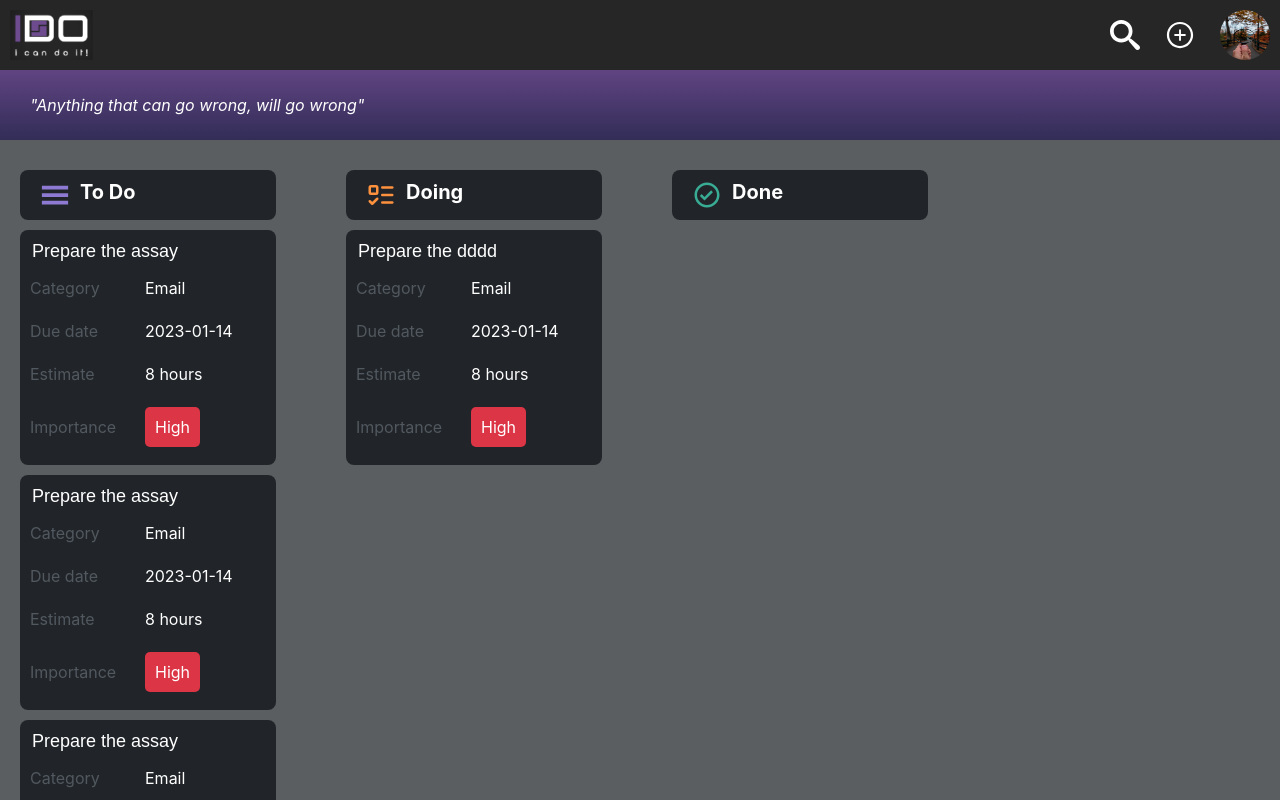
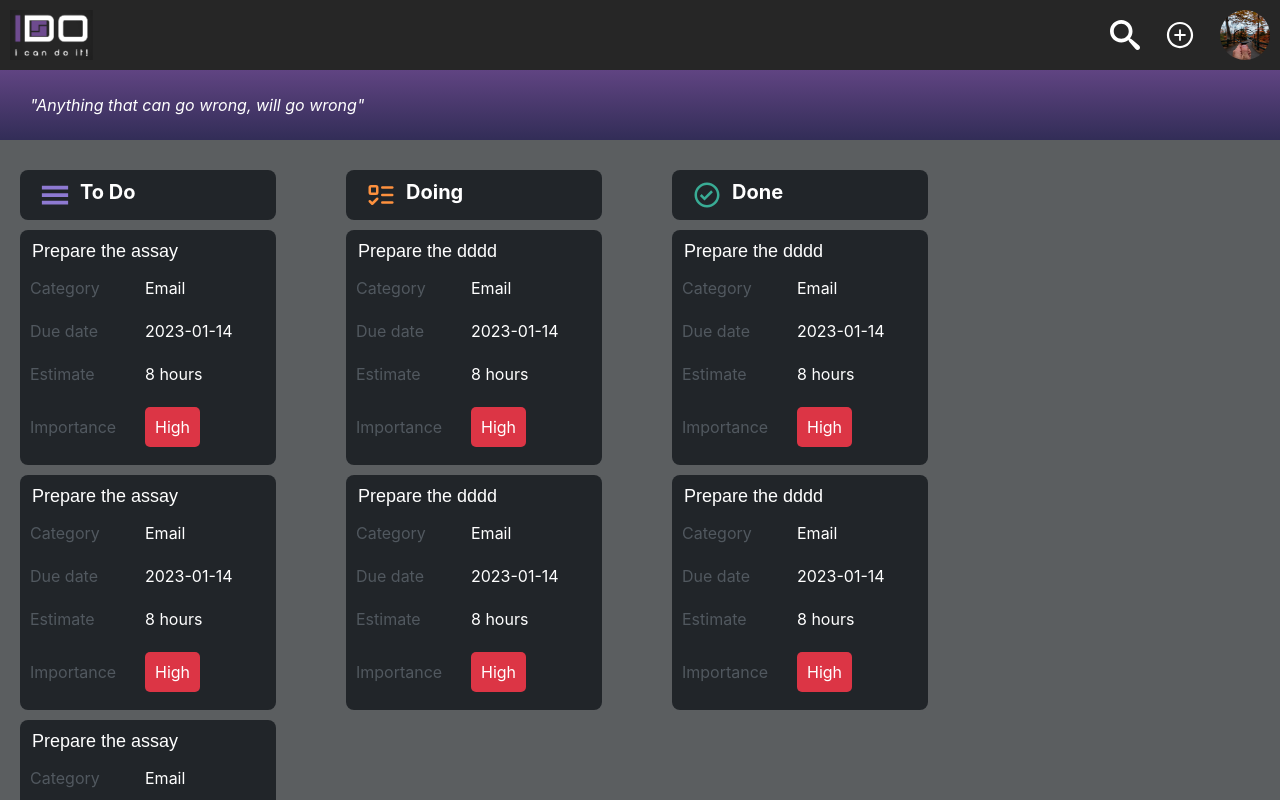
Before and after one commit to Mahmoudkhoder01/OSD-Front-end, a React (Create React App) app: page / in a window 1280 px wide. Built offline with nearby package versions, Linux system fonts and the light colour scheme.

Commit message:
let the edit open just for a specific card on each status

```diff
--- a/src/Components/TodoCard/TodoCard.jsx
+++ b/src/Components/TodoCard/TodoCard.jsx
@@ -33,16 +33,12 @@ const TodoCard = ({
     borderRadius: "5px",
   };
 
-  const [saveClicked, setSaveClicked] = useState(null);
-
   const handleEditClick = () => {
-    setIsEdit(!isEdit);
-    setSaveClicked(cardIndex);
+    setIsEdit(cardIndex);
   };
 
   const handleSaveClick = () => {
-    setIsEdit(false);
-    setSaveClicked(null);
+    setIsEdit(null);
   };
 
   return (
@@ -52,11 +48,11 @@ const TodoCard = ({
           type="text"
           value={todoTitle}
           className={classes.todoInput}
-          readOnly
+          readOnly={!isEdit} // Make the input read-only when not in edit mode
         />
         <div className={classes.editMode}>
           <FiEdit2 color="white" size={20} onClick={handleEditClick} />
-          {isEdit && cardIndex === saveClicked && (
+          {isEdit && (
             <FaSave color="white" size={20} onClick={handleSaveClick} />
           )}
         </div>
--- a/src/Components/TodosTItles/TodoTitles.jsx
+++ b/src/Components/TodosTItles/TodoTitles.jsx
@@ -34,6 +34,14 @@ const TodoTitles = ({ titleStatus, data, onDrop, isEdit, setIsEdit }) => {
     event.preventDefault();
   };
 
+  const handleEditClick = (cardIndex) => {
+    setIsEdit(cardIndex);
+  };
+
+  const handleSaveClick = (cardIndex) => {
+    setIsEdit(null);
+  };
+
   return (
     <div
       className={classes.todoWrapper}
@@ -55,8 +63,10 @@ const TodoTitles = ({ titleStatus, data, onDrop, isEdit, setIsEdit }) => {
           dueDateValue={todo.dueDate}
           estimateValue={todo.estimate}
           importanceValue={todo.importance}
-          isEdit={isEdit}
-          setIsEdit={setIsEdit}
+          isEdit={index === isEdit}
+          setIsEdit={
+            index === isEdit ? handleSaveClick : () => handleEditClick(index)
+          }
           cardIndex={index}
         />
       ))}
--- a/src/Pages/Home/Home.jsx
+++ b/src/Pages/Home/Home.jsx
@@ -13,7 +13,9 @@ const Home = () => {
     importance: "",
   });
 
-  const [isEdit, setIsEdit] = useState(false);
+  const [isEditToDo, setIsEditToDo] = useState(null);
+  const [isEditDoing, setIsEditDoing] = useState(null);
+  const [isEditDone, setIsEditDone] = useState(null);
 
   const [toDoData, setToDoData] = useState([
     {
@@ -47,9 +49,31 @@ const Home = () => {
       estimate: "8 hours",
       importance: "High",
     },
+    {
+      title: "Prepare the dddd",
+      category: "Email",
+      dueDate: "2023-01-14",
+      estimate: "8 hours",
+      importance: "High",
+    },
   ]);
 
-  const [doneData, setDoneData] = useState([]);
+  const [doneData, setDoneData] = useState([
+    {
+      title: "Prepare the dddd",
+      category: "Email",
+      dueDate: "2023-01-14",
+      estimate: "8 hours",
+      importance: "High",
+    },
+    {
+      title: "Prepare the dddd",
+      category: "Email",
+      dueDate: "2023-01-14",
+      estimate: "8 hours",
+      importance: "High",
+    },
+  ]);
 
   const handleDrop = (draggedData, targetStatus) => {
     if (targetStatus === "To Do") {
@@ -72,8 +96,8 @@ const Home = () => {
             data={toDoData}
             setData={setToDoData}
             onDrop={(draggedData) => handleDrop(draggedData, "To Do")}
-            isEdit={isEdit}
-            setIsEdit={setIsEdit}
+            isEdit={isEditToDo}
+            setIsEdit={(cardIndex) => setIsEditToDo(cardIndex)}
           />
 
           <TodoTitles
@@ -81,8 +105,8 @@ const Home = () => {
             data={doingData}
             setData={setDoingData}
             onDrop={(draggedData) => handleDrop(draggedData, "Doing")}
-            isEdit={isEdit}
-            setIsEdit={setIsEdit}
+            isEdit={isEditDoing}
+            setIsEdit={(cardIndex) => setIsEditDoing(cardIndex)}
           />
 
           <TodoTitles
@@ -90,8 +114,8 @@ const Home = () => {
             data={doneData}
             setData={setDoneData}
             onDrop={(draggedData) => handleDrop(draggedData, "Done")}
-            isEdit={isEdit}
-            setIsEdit={setIsEdit}
+            isEdit={isEditDone}
+            setIsEdit={(cardIndex) => setIsEditDone(cardIndex)}
           />
         </div>
       </div>
```
